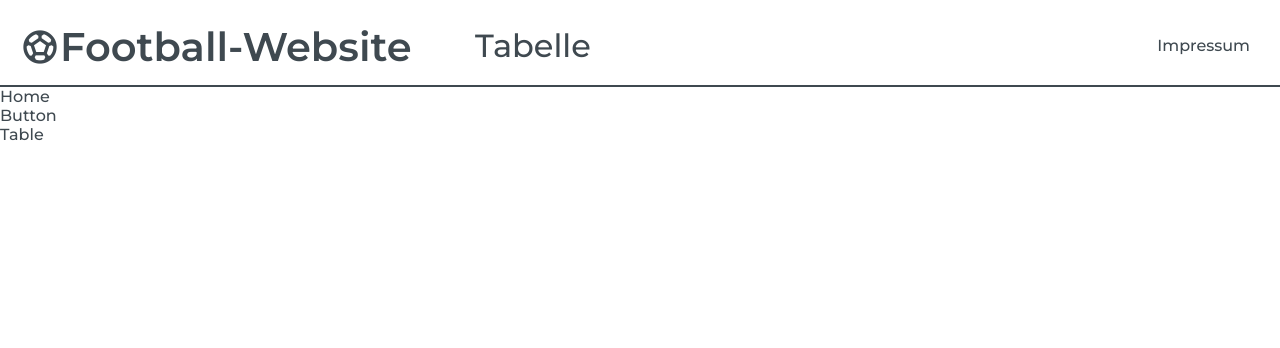
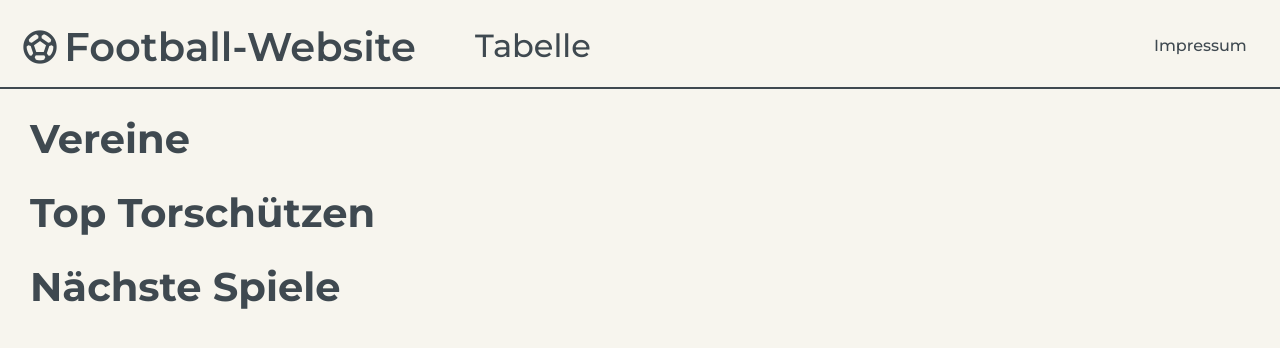
Before and after one commit to Immi01/2023_4bWI, a React (Create React App) app in the folder Webdev/React/football-react/: page / in a window 1280 px wide. Shown: the top 348 px of the page. Built offline with nearby package versions, Linux system fonts and the light colour scheme.

Commit message:
completed Masthead

```diff
--- a/Webdev/React/football-react/src/App.css
+++ b/Webdev/React/football-react/src/App.css
@@ -8,4 +8,5 @@
     color: #3F4950;
     font-style: normal;
     line-height: normal;
+    background-color: #F7F5EE;
 }
--- /dev/null
+++ b/Webdev/React/football-react/src/components/atoms/SectionHeader.js
@@ -0,0 +1,7 @@
+import React from 'react'
+
+export default function SectionHeader({title}) {
+  return (
+    <div className='mt-[25px] ml-[30px] text-h1 font-bold'>{title}</div>
+  )
+}
--- a/Webdev/React/football-react/src/components/molecules/Masthead.js
+++ b/Webdev/React/football-react/src/components/molecules/Masthead.js
@@ -3,22 +3,24 @@ import { Link } from 'react-router-dom'
 
 export default function Masthead() {
   return (
-    <div class="w-screen border-solid border-b-2 border-dark h-[87px]">
-        <Link to="/" class="relative left-[20px] top-[22px] w-25rem">
-            <span class="material-icons text-h1">
-                sports_soccer
-            </span>
-            <h1 class="text-h1 font-semibold p-0 w-90 inline align-bottom">
-                Football-Website
-            </h1>
+    <div class="w-screen border-solid border-b-2 border-dark h-[89px]">
+        <Link to="/">
+            <div class="relative left-[20px] top-[22px] w-25rem">
+                <span class="material-icons text-h1">
+                    sports_soccer
+                </span>
+                <h1 class="text-h1 font-semibold p-0 w-90 inline align-bottom ml-[4.3px]">
+                    Football-Website
+                </h1>
+            </div>
         </Link>
 
         <Link to="/table" class="text-h2 font-medium absolute left-[475px] top-[26px]">
             Tabelle
         </Link>
 
-        <div class="absolute right-[30px] top-[36px]">
-            <Link to="/imprint" class="w-[6rem]">
+        <div class="absolute right-[30px] top-[36px] w-[6rem]">
+            <Link to="/imprint">
                 Impressum
             </Link>
         </div>
--- a/Webdev/React/football-react/src/components/pages/Home.js
+++ b/Webdev/React/football-react/src/components/pages/Home.js
@@ -1,16 +1,15 @@
 import React from 'react'
-import Button from '../atoms/Button'
-import { Link } from 'react-router-dom';
 import './Home.css'
 import Masthead from '../molecules/Masthead';
+import SectionHeader from '../atoms/SectionHeader';
 
 export default function Home() {
   return (
     <div>
       <Masthead/>
-      Home
-      <Button fn={()=>{alert("yes");}} id="alert"/>
-      <Link to="table">Table</Link>
+      <SectionHeader title={"Vereine"}/>
+      <SectionHeader title={"Top Torschützen"}/>
+      <SectionHeader title={"Nächste Spiele"}/>
     </div>
   )
 }
--- a/Webdev/React/football-react/tailwind.config.js
+++ b/Webdev/React/football-react/tailwind.config.js
@@ -14,7 +14,7 @@ module.exports = {
     },
     spacing: {
       '90': '23rem',
-      '25rem': '25.5rem'
+      '25rem': '25rem'
     }
   },
   plugins: [],
```
